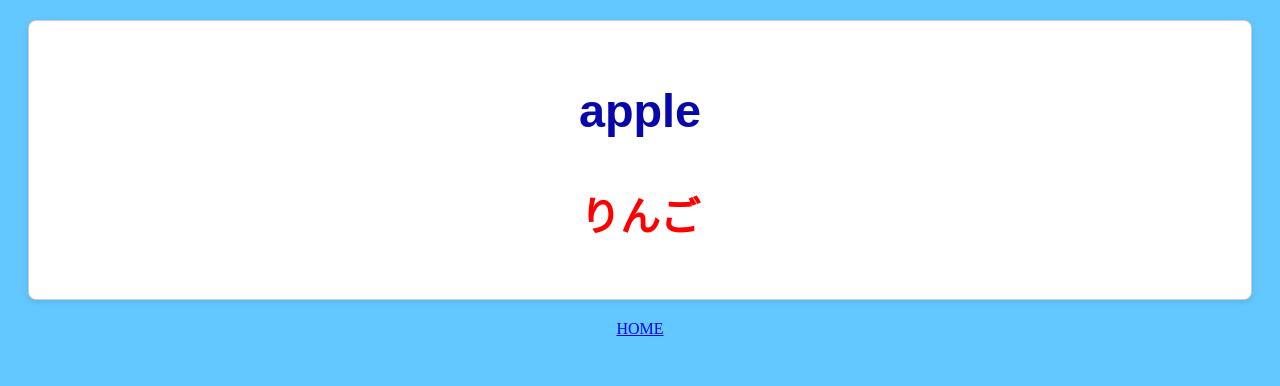
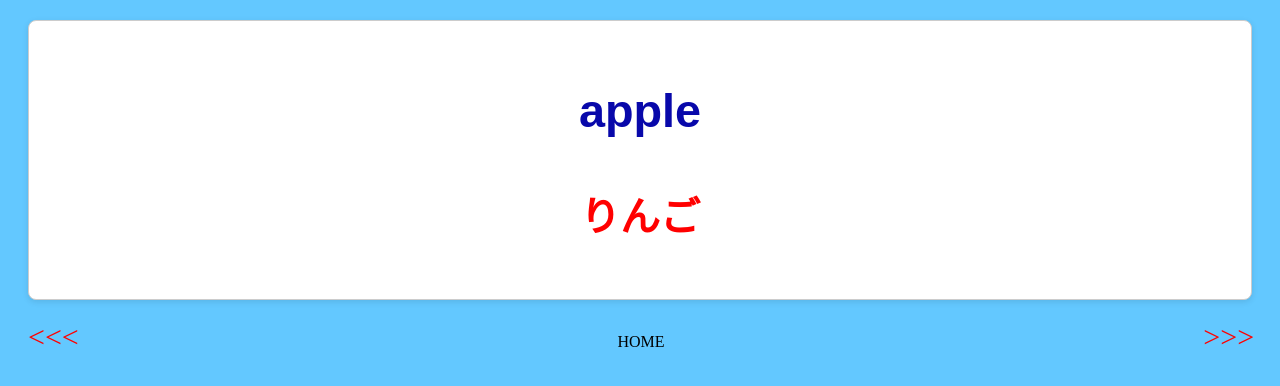
Before and after one commit to Yukina15/workbook-app, a plain HTML site: page card.html in a window 1280 px wide. Drawn offline with Linux system fonts and the light colour scheme; a web font is replaced by a local one.

Commit message:
first commit

```diff
--- a/card.html
+++ b/card.html
@@ -17,8 +17,12 @@
         <h3 class="En">apple</h3>
         <p class="Ja"> りんご</p>
     </div>
+
     <div class="home">
-        <a href="index.html">HOME</a>
+        <a class="back" href=""><<<</a>
+        <a class="HOME" href="index.html">HOME</a>
+        <a class="progress" href="">>>></a>
     </div>
+
 </body>
 </html>
--- a/card_style.css
+++ b/card_style.css
@@ -27,6 +27,20 @@ body{
 }
 
 .home{
-    text-align: center;
-    color: #000000;
+    text-align-last: justify;
+    width: 97%;
+    padding-left: 20px;
+    padding-right: 20px;
+
 }
+
+.HOME:link , .HOME:visited{
+    color:#000000;
+    text-decoration:none;
+}
+
+.back:link , .back:visited , .progress:link , .progress:visited{
+    color:#ff0000;
+    text-decoration:none;
+    font-size:30px;
+}
```
